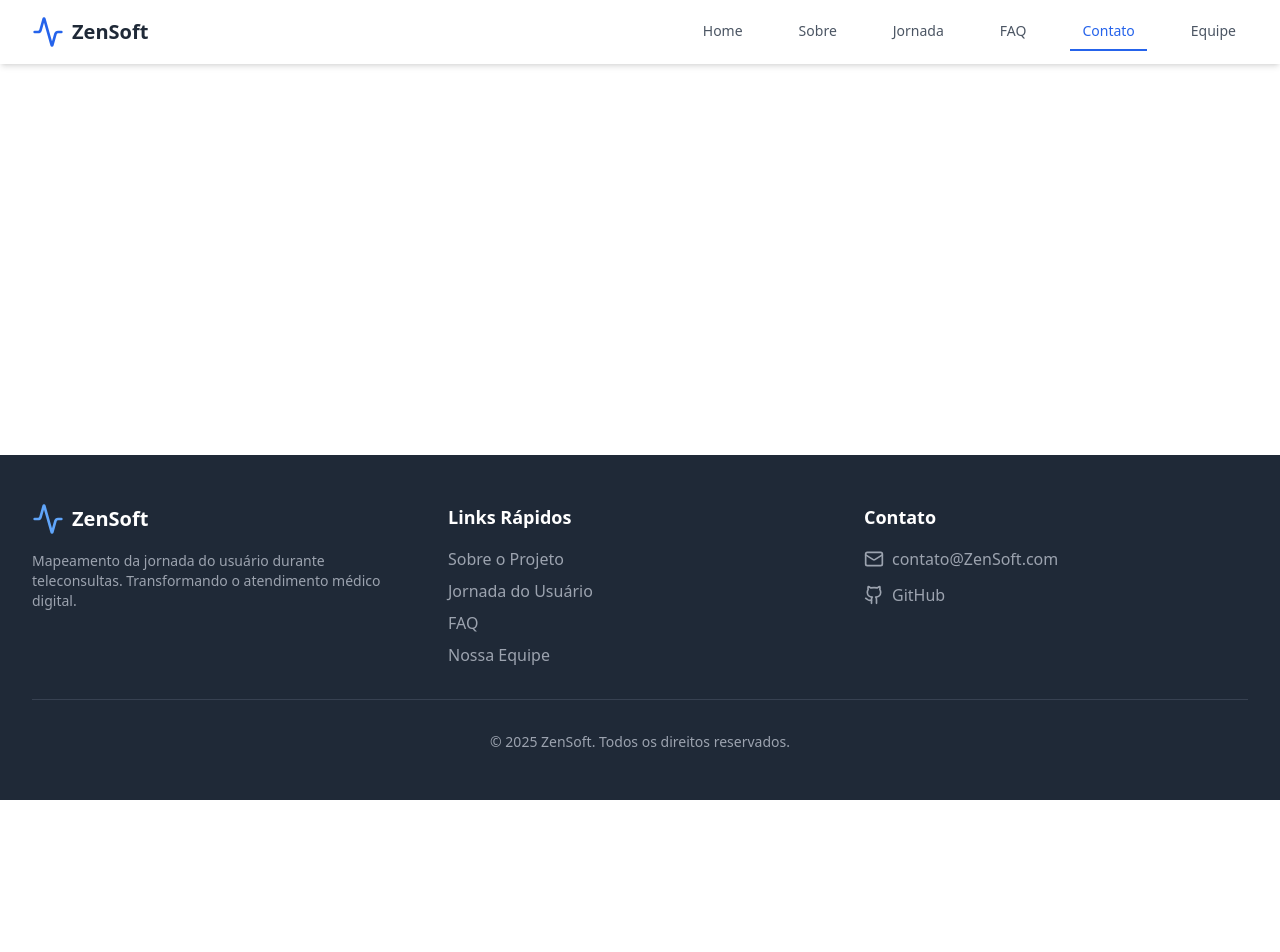
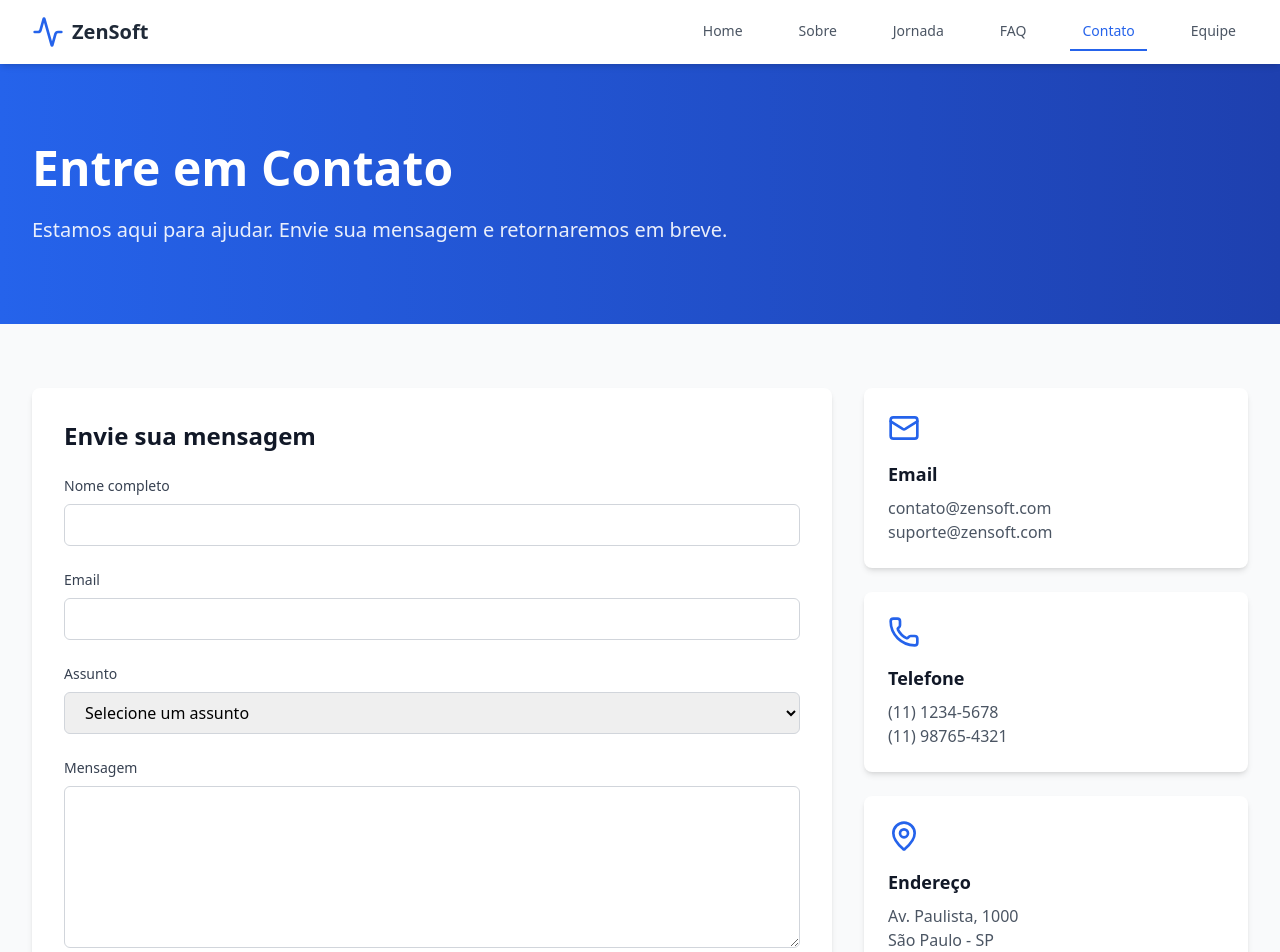
Before and after one commit to ZenSoft-Challegne/Sprint4-front-end, a React (Vite) app in the folder sprint4-challenge/: page /contato in a window 1280 px wide. Shown: the top 952 px of the page. Before the commit the page ends 800 px from the top, so only its background shows below. Built offline with nearby package versions, Linux system fonts and the light colour scheme.

Commit message:
feat: criando a pagina contato.

```diff
--- a/sprint4-challenge/src/pages/Contato.tsx
+++ b/sprint4-challenge/src/pages/Contato.tsx
@@ -1,6 +1,162 @@
-export default function Contato(){
+import { useState } from 'react';
+import { Mail, Phone, MapPin, Send } from 'lucide-react';
+import type { ContatoFormData } from '../types';
 
-    return(
-        <main></main>
-    );
+export default function Contato() {
+  const [formData, setFormData] = useState<ContatoFormData>({
+    nome: '',
+    email: '',
+    assunto: '',
+    mensagem: '',
+  });
+
+  const [submitted, setSubmitted] = useState(false);
+
+  const handleSubmit = (e: React.FormEvent) => {
+    e.preventDefault();
+    setSubmitted(true);
+    setTimeout(() => {
+      setFormData({ nome: '', email: '', assunto: '', mensagem: '' });
+      setSubmitted(false);
+    }, 3000);
+  };
+
+  const handleChange = (
+    e: React.ChangeEvent<HTMLInputElement | HTMLTextAreaElement | HTMLSelectElement>
+  ) => {
+    setFormData({ ...formData, [e.target.name]: e.target.value });
+  };
+
+  return (
+    <div className="min-h-screen bg-gray-50">
+      <section className="bg-gradient-to-r from-blue-600 to-blue-800 text-white py-20">
+        <div className="max-w-7xl mx-auto px-4 sm:px-6 lg:px-8">
+          <h1 className="text-4xl md:text-5xl font-bold mb-6">Entre em Contato</h1>
+          <p className="text-xl opacity-90 max-w-3xl">
+            Estamos aqui para ajudar. Envie sua mensagem e retornaremos em breve.
+          </p>
+        </div>
+      </section>
+
+      <section className="max-w-7xl mx-auto px-4 sm:px-6 lg:px-8 py-16">
+        <div className="grid grid-cols-1 lg:grid-cols-3 gap-8">
+          <div className="lg:col-span-2">
+            <div className="bg-white rounded-lg shadow-md p-8">
+              <h2 className="text-2xl font-bold text-gray-900 mb-6">Envie sua mensagem</h2>
+
+              {submitted && (
+                <div className="mb-6 p-4 bg-green-50 text-green-800 rounded-md">
+                  Mensagem enviada com sucesso! Entraremos em contato em breve.
+                </div>
+              )}
+
+              <form onSubmit={handleSubmit} className="space-y-6">
+                <div>
+                  <label htmlFor="nome" className="block text-sm font-medium text-gray-700 mb-2">
+                    Nome completo
+                  </label>
+                  <input
+                    type="text"
+                    id="nome"
+                    name="nome"
+                    value={formData.nome}
+                    onChange={handleChange}
+                    required
+                    className="w-full px-4 py-2 border border-gray-300 rounded-md focus:ring-2 focus:ring-blue-500 focus:border-transparent"
+                  />
+                </div>
+
+                <div>
+                  <label htmlFor="email" className="block text-sm font-medium text-gray-700 mb-2">
+                    Email
+                  </label>
+                  <input
+                    type="email"
+                    id="email"
+                    name="email"
+                    value={formData.email}
+                    onChange={handleChange}
+                    required
+                    className="w-full px-4 py-2 border border-gray-300 rounded-md focus:ring-2 focus:ring-blue-500 focus:border-transparent"
+                  />
+                </div>
+
+                <div>
+                  <label htmlFor="assunto" className="block text-sm font-medium text-gray-700 mb-2">
+                    Assunto
+                  </label>
+                  <select
+                    id="assunto"
+                    name="assunto"
+                    value={formData.assunto}
+                    onChange={handleChange}
+                    required
+                    className="w-full px-4 py-2 border border-gray-300 rounded-md focus:ring-2 focus:ring-blue-500 focus:border-transparent"
+                  >
+                    <option value="">Selecione um assunto</option>
+                    <option value="duvida">Dúvida sobre a plataforma</option>
+                    <option value="suporte">Suporte técnico</option>
+                    <option value="feedback">Feedback</option>
+                    <option value="parceria">Parceria</option>
+                    <option value="outro">Outro</option>
+                  </select>
+                </div>
+
+                <div>
+                  <label htmlFor="mensagem" className="block text-sm font-medium text-gray-700 mb-2">
+                    Mensagem
+                  </label>
+                  <textarea
+                    id="mensagem"
+                    name="mensagem"
+                    value={formData.mensagem}
+                    onChange={handleChange}
+                    required
+                    rows={6}
+                    className="w-full px-4 py-2 border border-gray-300 rounded-md focus:ring-2 focus:ring-blue-500 focus:border-transparent"
+                  />
+                </div>
+
+                <button
+                  type="submit"
+                  className="w-full flex items-center justify-center px-6 py-3 bg-blue-600 text-white rounded-md font-semibold hover:bg-blue-700 transition-colors"
+                >
+                  <Send className="h-5 w-5 mr-2" />
+                  Enviar Mensagem
+                </button>
+              </form>
+            </div>
+          </div>
+
+          <div className="space-y-6">
+            <div className="bg-white rounded-lg shadow-md p-6">
+              <Mail className="h-8 w-8 text-blue-600 mb-4" />
+              <h3 className="text-lg font-semibold text-gray-900 mb-2">Email</h3>
+              <p className="text-gray-600">contato@zensoft.com</p>
+              <p className="text-gray-600">suporte@zensoft.com</p>
+            </div>
+
+            <div className="bg-white rounded-lg shadow-md p-6">
+              <Phone className="h-8 w-8 text-blue-600 mb-4" />
+              <h3 className="text-lg font-semibold text-gray-900 mb-2">Telefone</h3>
+              <p className="text-gray-600">(11) 1234-5678</p>
+              <p className="text-gray-600">(11) 98765-4321</p>
+            </div>
+
+            <div className="bg-white rounded-lg shadow-md p-6">
+              <MapPin className="h-8 w-8 text-blue-600 mb-4" />
+              <h3 className="text-lg font-semibold text-gray-900 mb-2">Endereço</h3>
+              <p className="text-gray-600">
+                Av. Paulista, 1000
+                <br />
+                São Paulo - SP
+                <br />
+                CEP: 01310-100
+              </p>
+            </div>
+          </div>
+        </div>
+      </section>
+    </div>
+  );
 }
```
